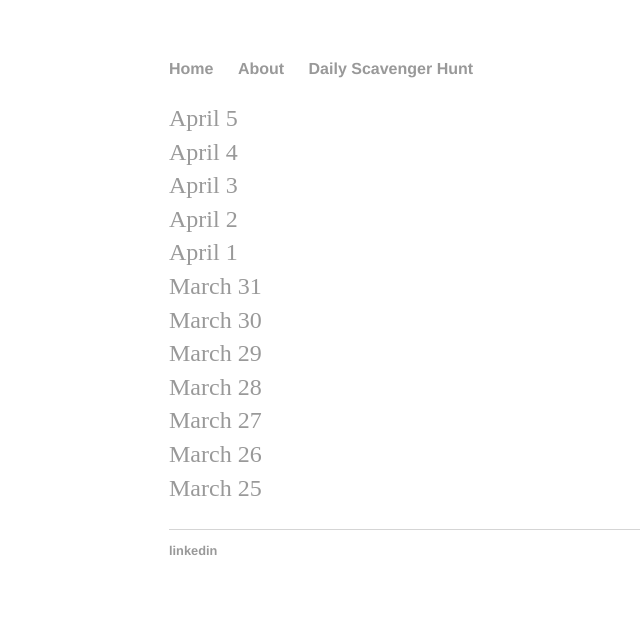
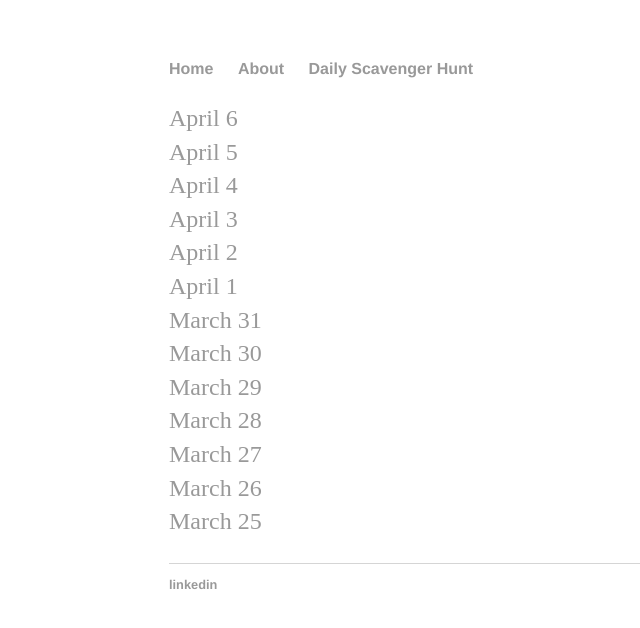
Before and after one commit to marisabrandt/marisabrandt.github.io, a Jekyll site: the page built from daily/index.html, in a window 1280 px wide. Shown: the top 628 px of the page, without its empty margins (23-663 px from the left). Built offline with Jekyll 4.4.1, drawn with Linux system fonts in a browser that asks for light colours.

Commit message:
Update index.html

```diff
--- a/daily/index.html
+++ b/daily/index.html
@@ -4,6 +4,8 @@ title: Daily Walk Scavenger Hunt
 ---
 <div class="blurb">
 	<p>
+	<a href="https://forms.gle/RePG1tnkJkyBB6mK6">April 6</a>
+		<br>
 	<a href="https://forms.gle/5qxy78qx4kseTM3D9">April 5</a>
 		<br>
 	<a href="https://forms.gle/sLdupMuJNc4yLNcq9">April 4</a>
```
